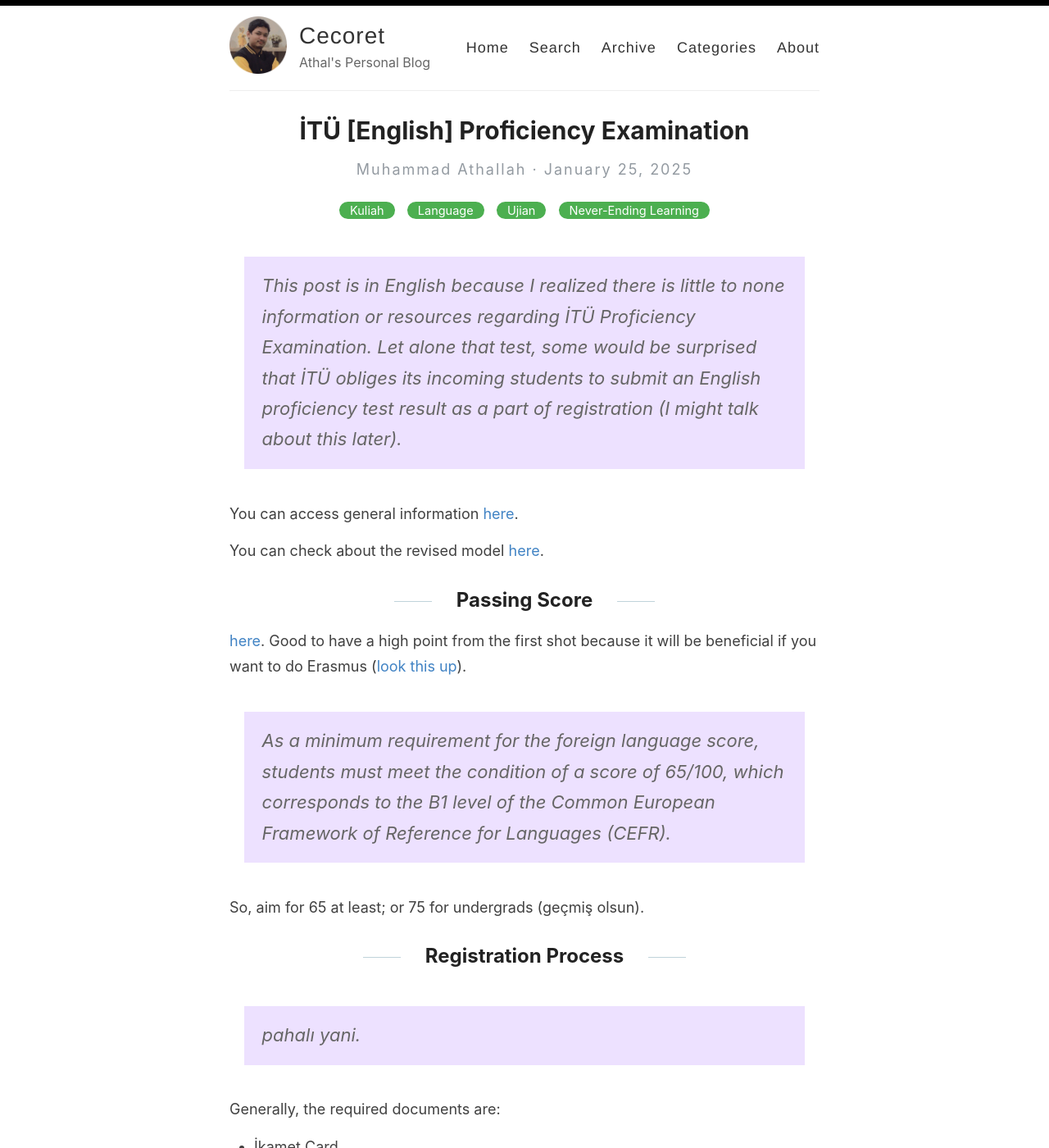
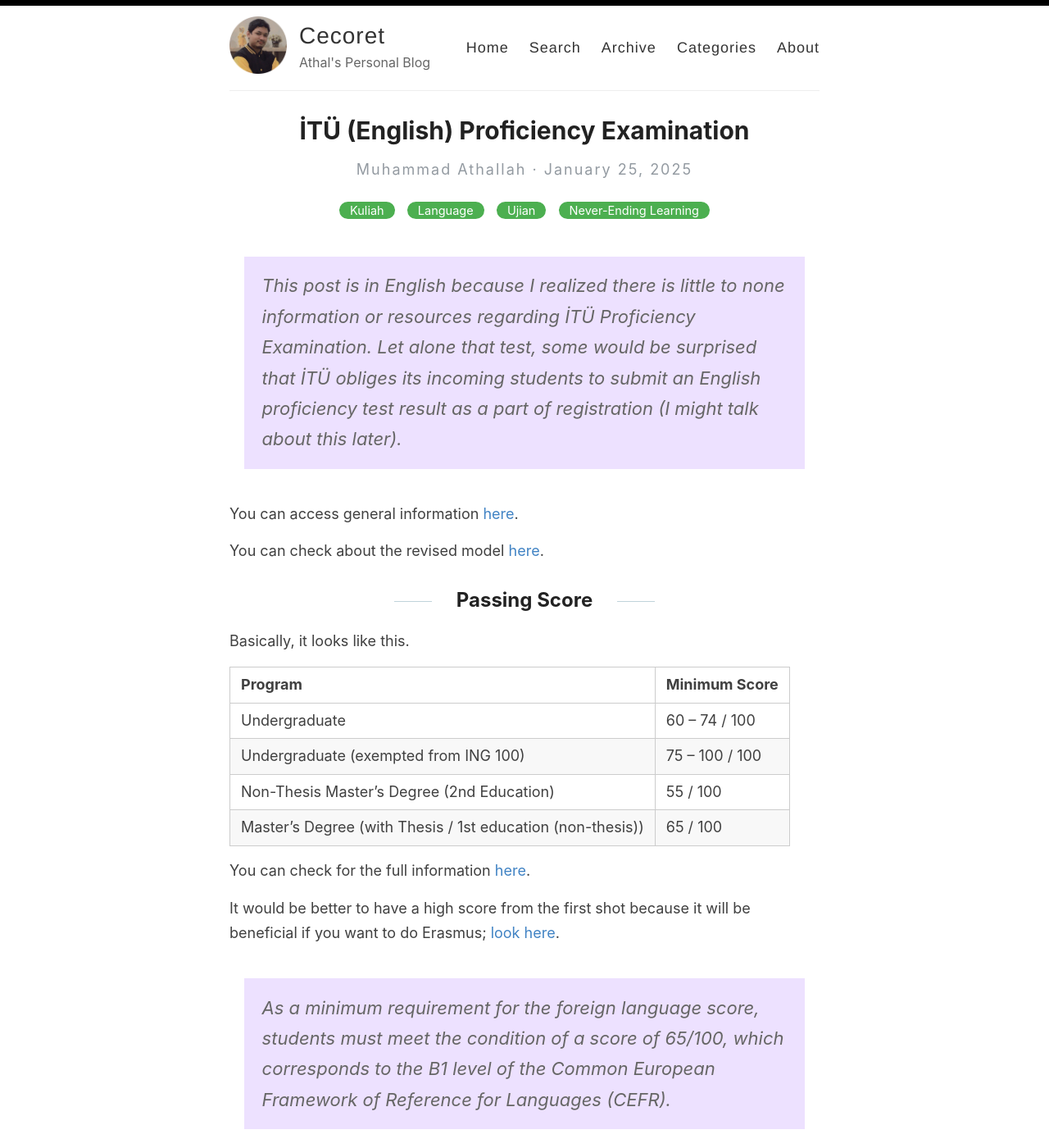
Before and after one commit to determinedguy/cecoret, a Jekyll site: the page built from _posts/2025-1-25-itu-english-exam.md, in a window 1280 px wide and 1400 px high. Shown: the whole window at 82% size. Built offline with Jekyll 4.4.1, drawn with Linux system fonts in a browser that asks for light colours; some of the changed text lies outside the part shown.

Commit message:
add: more info

```diff
--- a/_posts/2025-1-25-itu-english-exam.md
+++ b/_posts/2025-1-25-itu-english-exam.md
@@ -1,6 +1,6 @@
 ---
 layout: post
-title: İTÜ [English] Proficiency Examination
+title: İTÜ (English) Proficiency Examination
 categories: [Kuliah, Language, Ujian, Never-Ending Learning]
 ---
 
@@ -12,8 +12,18 @@ You can check about the revised model [here](https://ydy.itu.edu.tr/en/programs/
 
 ## Passing Score
 
-[here](https://www.sis.itu.edu.tr/EN/regulations/valid-english-tests-and-minimum-scores.php).
-Good to have a high point from the first shot because it will be beneficial if you want to do Erasmus ([look this up](https://erasmus.itu.edu.tr/en/student-mobility-for-studies/ka131-program_countries/outgoing/application)).
+Basically, it looks like this.
+
+| Program                                                    | Minimum Score  |
+|------------------------------------------------------------|----------------|
+| Undergraduate                                              | 60 – 74 / 100  |
+| Undergraduate (exempted from ING 100)                      | 75 – 100 / 100 |
+| Non-Thesis Master’s Degree (2nd Education)                 | 55 / 100       |
+| Master’s Degree (with Thesis / 1st education (non-thesis)) | 65 / 100       |
+
+You can check for the full information [here](https://www.sis.itu.edu.tr/EN/regulations/valid-english-tests-and-minimum-scores.php).
+
+It would be better to have a high score from the first shot because it will be beneficial if you want to do Erasmus; [look here](https://erasmus.itu.edu.tr/en/student-mobility-for-studies/ka131-program_countries/outgoing/application).
 
 > As a minimum requirement for the foreign language score, students must meet the condition of a score of 65/100, which corresponds to the B1 level of the Common European Framework of Reference for Languages (CEFR).
 
@@ -30,6 +40,10 @@ Generally, the required documents are:
 - Photo
 
 You can only use pencil in the test.
+
+I paid for 550 TL (about IDR 250.000 at the payment time) under the "İTÜ Yüksek Lisans Beklemeli Öğrenci (ITU Graduate Students Who Are Currently Suspended)" category.
+
+You can check about the fee (*selamlar*) and the payment information [here](https://www.sis.itu.edu.tr/onkayitlar/english_exam/basvuru/index.php?islem=sinav_ucreti).
 
 ## What about 2nd Session (2. Aşama)?
 
@@ -52,4 +66,4 @@ The most recent "leak" I could find is from the June 2023 session:
 
 [Test Atölyesi](https://www.testatolyesi.com/) might works for you, but idk; just found out as well.
 
-If you can understand Turkish (Türkçe biliyor musun?), you can watch [this YouTube playlist from Test Atölyesi](https://www.youtube.com/playlist?list=PL2bn6xXECq8UMjqjBSCIvGYwLFknHhJ1I).
+If you can understand Turkish (*Türkçe biliyor musun?*), you can watch [this YouTube playlist from Test Atölyesi](https://www.youtube.com/playlist?list=PL2bn6xXECq8UMjqjBSCIvGYwLFknHhJ1I).
```
